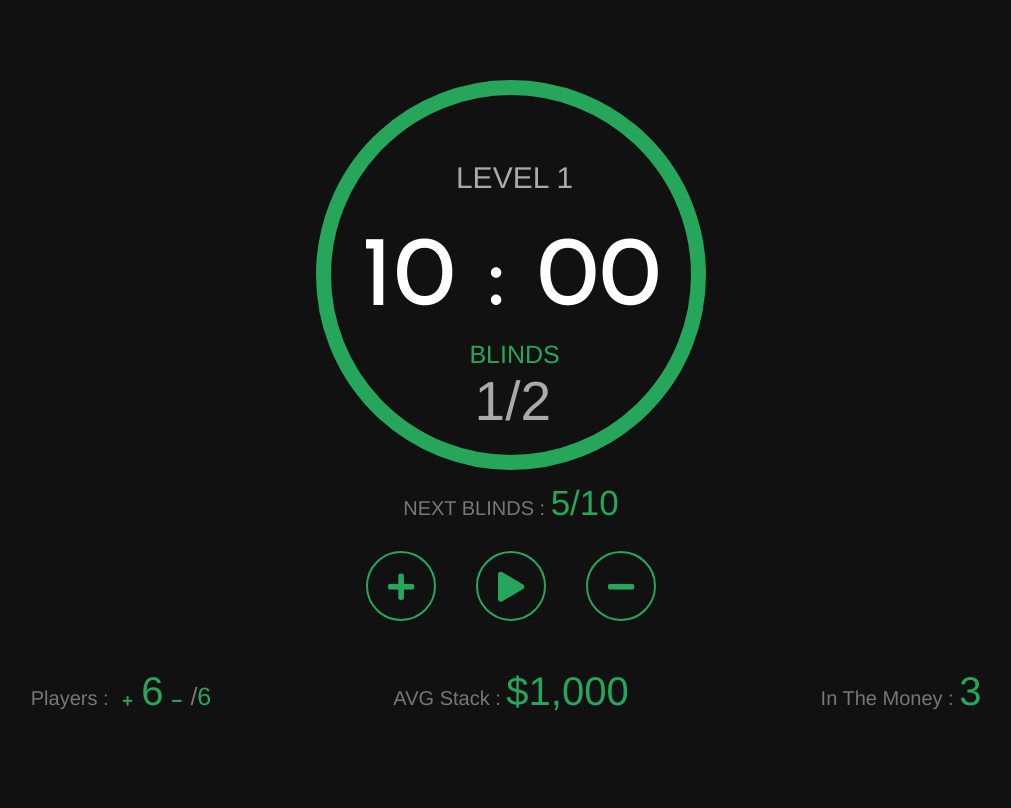
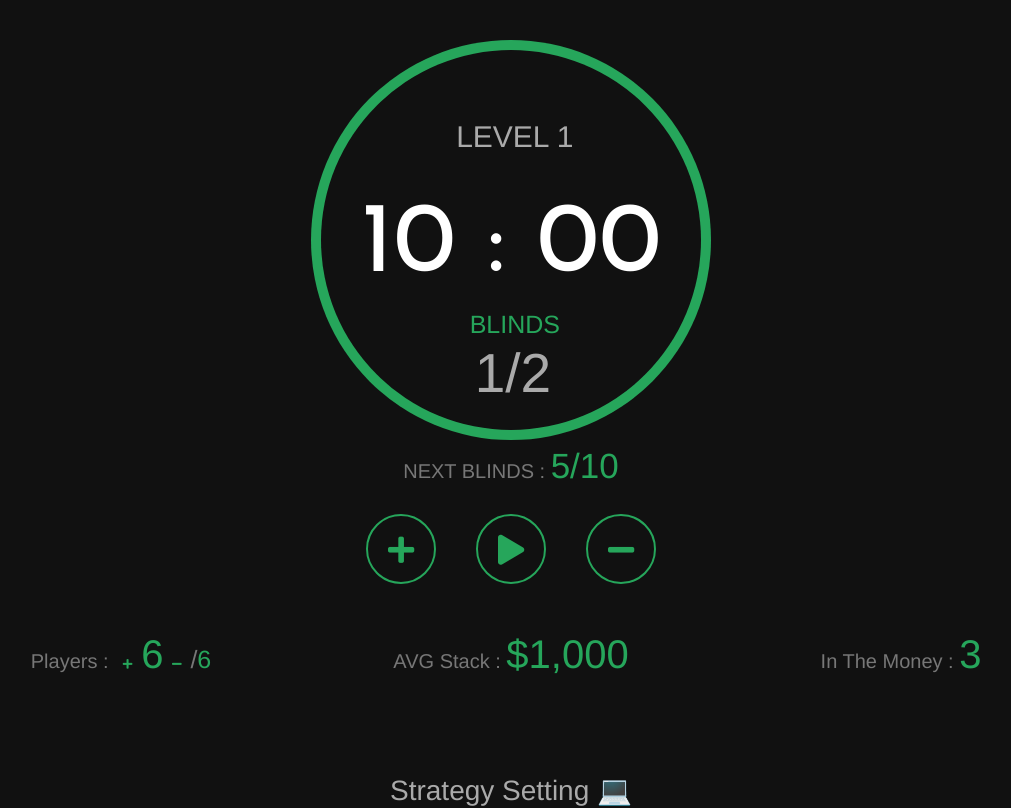
Before and after one commit to okuxxbos20/sick-poker-timer, a Vue app: page / in a window 1280 px wide. Shown: the top 808 px of the page, without its empty margins (129-1140 px from the left). Built offline with nearby package versions, Linux system fonts and the light colour scheme; a web font is replaced by a local one.

Commit message:
add rotate animation

```diff
--- a/src/components/Timer.vue
+++ b/src/components/Timer.vue
@@ -1,11 +1,13 @@
 <template>
   <div class="timer">
+    <div class="circle" :class="{ circle_animation: r_status() }">
       <span class="flame">
         <p class="part time">{{ r_timer().min }} : {{ r_timer().sec }}</p>
         <h6 class="part level">LEVEL {{ r_level() }}</h6>
         <h6 class="part blinds">BLINDS</h6>
         <h6 class="part sbbb">{{ r_strategy()[r_level()-1][0] }}/{{ r_strategy()[r_level()-1][1] }}</h6>
       </span>
+    </div>
     <p class="nextbb">NEXT BLINDS :
       <span>
         {{ r_strategy()[r_level()][0] }}/{{ r_strategy()[r_level()][1] }}
@@ -17,11 +19,13 @@
 <script>
 export default {
   name: 'Timer',
-  props: {},
   data() {
     return {};
   },
   methods: {
+    r_status() {
+      return this.$store.getters.g_status;
+    },
     r_timer () {
       return this.$store.getters.g_timer;
     },
@@ -36,14 +40,82 @@ export default {
 </script>
 
 <style lang="scss" scoped>
+// inserted css by vue
+.circle_animation {
+  &:before { animation: rotate-circle-left 600s linear infinite; }
+  &:after { animation: rotate-circle-right 600s linear infinite; }
+}
+
+.circle {
+  position: relative;
+  margin: 0 auto;
+  width: 400px;
+  height: 400px;
+  background: #111;
+  border-radius: 50%;
+  overflow: hidden;
+  z-index: 1;
+    // left
+  &:before {
+    content: '';
+    display: block;
+    position: absolute;
+    top: 0;
+    left: -200px;
+    width: 400px;
+    height: 400px;
+    background: #26a65b;
+    // background: linear-gradient(45deg, #26a65b, #111);
+    transform-origin: right 200px;
+    z-index: 2;
+  }
+  // right
+  &:after {
+    content: '';
+    display: block;
+    position: absolute;
+    top: 0;
+    left: 200px;
+    width: 400px;
+    height: 400px;
+    background: #26a65b;
+    // background: linear-gradient(45deg, #111, #26a65b);
+    transform-origin: left 200px;
+    z-index: 3;
+  }
+  @keyframes rotate-circle-right {
+    0% {
+      transform: rotate(0deg);
+      background: #26a65b;
+    }
+    50%  {
+      transform: rotate(180deg);
+      background: #26a65b;
+    }
+    50.01% {
+      transform: rotate(360deg);
+      background: #111;
+    }
+    100% {
+      transform: rotate(360deg);
+      background: #111;
+    }
+  }
+  @keyframes rotate-circle-left {
+    0%   { transform: rotate(0deg); }
+    50%  { transform: rotate(0deg); }
+    100% { transform: rotate(180deg); }
+  }
+}
 .flame {
-  width: 390px;
-  height: 390px;
-  margin: 40px 0 0 0;
+  width: 380px;
+  height: 380px;
+  margin: 10px 0 0 0;
+  background: #111;
+  border-radius: 50%;
   display: inline-block;
-  border: 15px solid #26a65b;
-  border-radius: 50%;
   position: relative;
+  z-index: 4;
   .part {
     width: 100%;
     position: absolute;
```
Lines whose indentation alone changed are shown as unchanged.
